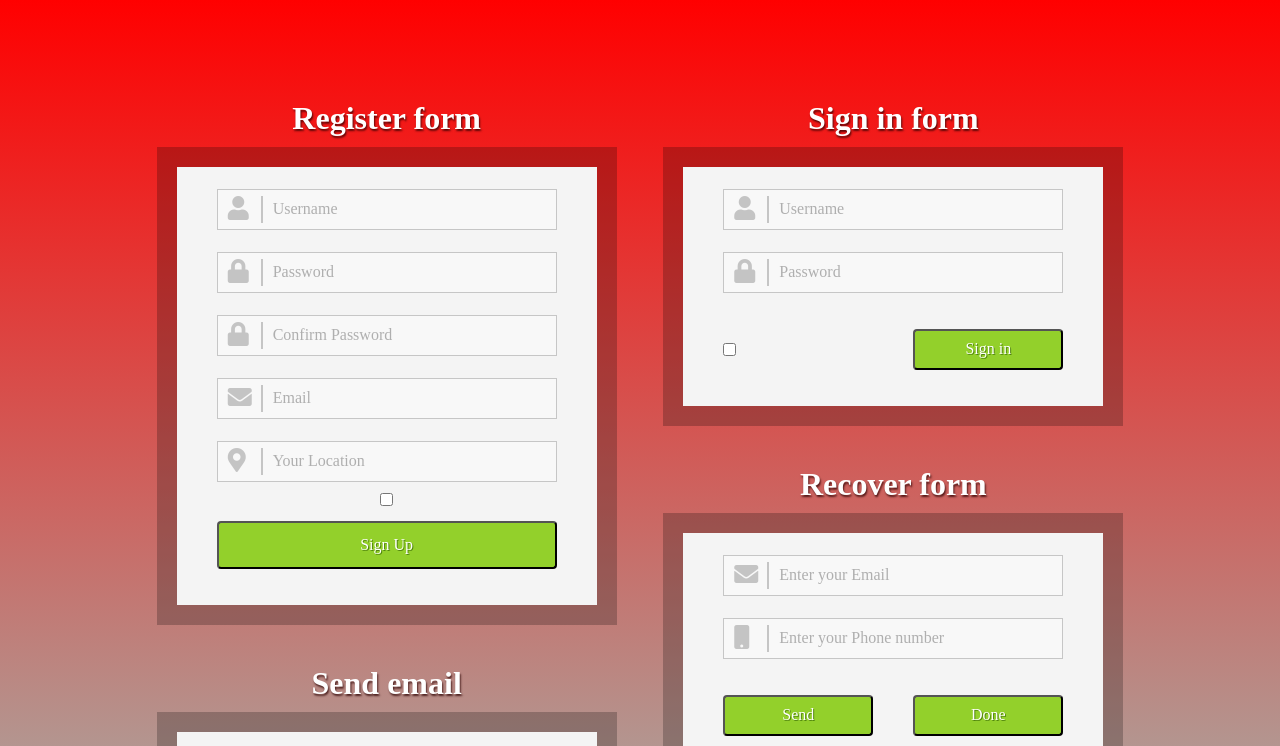
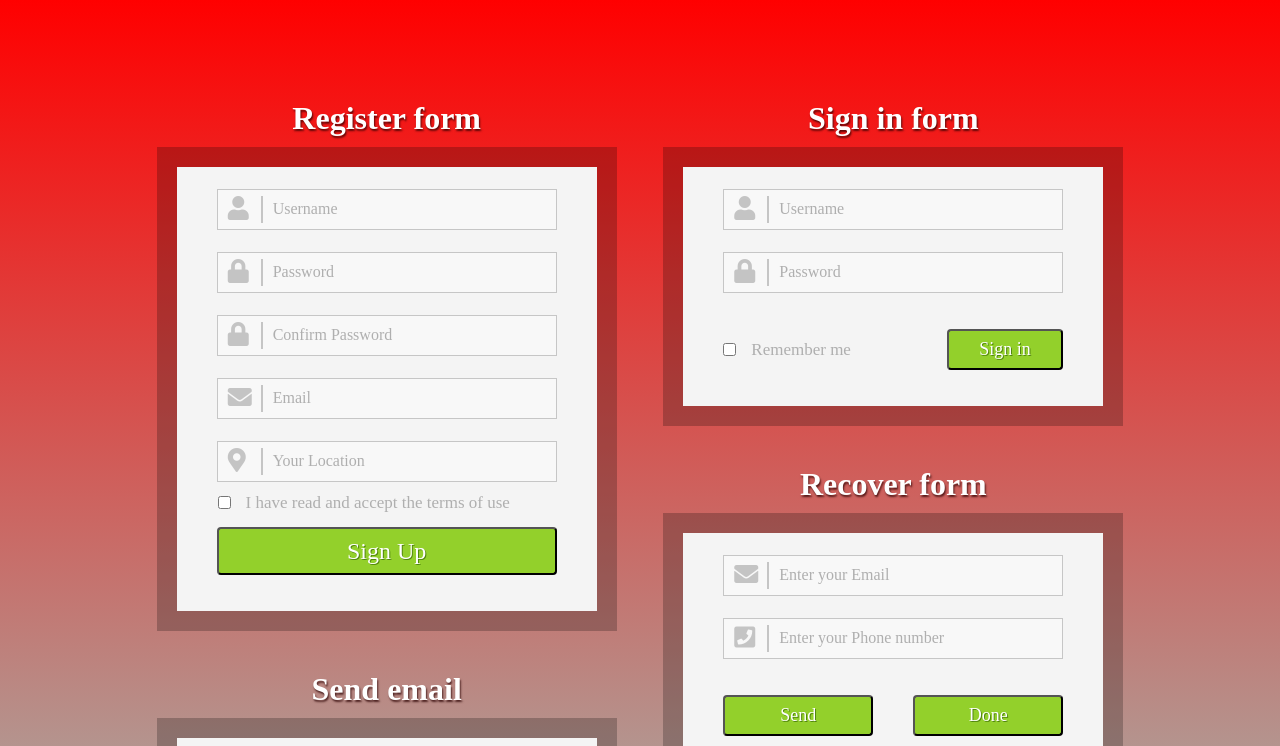
Before and after one commit to swirek-marcin/forms-wwc1, a website: page index.html in a window 1280 px wide. Shown: the top 746 px of the page. Drawn offline with nearby package versions, Linux system fonts and the light colour scheme; a web font is replaced by a local one.

Commit message:
Set checkbox positions. Add proper fonts on buttons

```diff
--- a/index.html
+++ b/index.html
@@ -84,12 +84,17 @@
                 id="register-location"
               /><i class="fas fa-map-marker-alt input-icon"></i>
             </div>
+            <div class="checkbox-container">
               <input
                 type="checkbox"
                 class="input-checkbox checkbox-big"
                 name="checkbox"
                 id="register-checkbox"
               />
+              <p class="checkbox-text">
+                I have read and accept the terms of use
+              </p>
+            </div>
             <input class="ok-btn input-btn-big" type="button" value="Sign Up" />
           </form>
           <h2 class="email-form-header">Send email</h2>
@@ -119,12 +124,15 @@
               name="message"
               id="mail-msg"
             />
+            <div class="checkbox-container">
               <input
                 type="checkbox"
                 class="input-checkbox checkbox-big"
                 name="checkbox"
                 id="email-checkbox"
               />
+              <p class="checkbox-text">Send a copy to my email</p>
+            </div>
             <input
               class="ok-btn input-btn-big"
               type="button"
@@ -154,12 +162,15 @@
               /><i class="fas fa-lock input-icon"></i>
             </div>
             <div class="btn-sign-container">
+              <div class="checkbox-container">
                 <input
                   type="checkbox"
                   class="input-checkbox"
                   name="sign-checkbox"
                   id="sign-checkbox"
                 />
+                <p class="checkbox-text">Remember me</p>
+              </div>
               <input
                 class="ok-btn input-btn-small"
                 type="button"
@@ -185,7 +196,7 @@
                 placeholder="Enter your Phone number"
                 name="phone-recover"
                 id="phone-recover"
-              /><i class="fas fa-mobile input-icon"></i>
+              /><i class="fas fa-phone-square input-icon"></i>
             </div>
             <div class="btn-recover-container">
               <input
--- a/sass/global/_global.scss
+++ b/sass/global/_global.scss
@@ -13,6 +13,7 @@
   padding-left: 55px;
   font-family: 'Titillium';
   color: $form-font-color;
+  font-size: $font-size-xs;
 }
 
 body {
@@ -58,13 +59,14 @@ form {
   width: 340px;
   height: 48px;
   border-radius: 4px;
+  font-size: $font-size-l;
 }
 
 .input-btn-small {
-  // margin: 25px 0;
   width: 150px;
   height: 41px;
   border-radius: 4px;
+  font-size: $font-size-m;
 }
 
 .ok-btn {
@@ -72,12 +74,14 @@ form {
   color: $white;
   text-shadow: 1px 1px 0 #51850e;
   cursor: pointer;
+  font-family: 'Titillium-600';
 }
 
 .nok-btn {
   background-color: $nok-btn-color;
   color: $white;
   cursor: pointer;
+  font-family: 'Titillium-600';
 }
 
 .container {
@@ -130,3 +134,18 @@ form {
     height: 25px;
   }
 }
+
+//Checkbox
+.checkbox-container {
+  width: 85%;
+  display: flex;
+  justify-content: flex-start;
+  align-items: center;
+}
+
+.checkbox-text {
+  padding-left: 15px;
+  font-size: $font-size-s;
+  color: $form-font-color;
+  font-family: 'Titillium';
+}
```
Also changed, not shown: css/main.css, 1 other file. Lines whose indentation alone changed are shown as unchanged.
